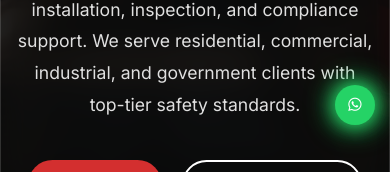
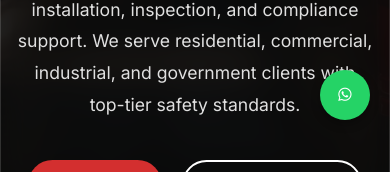
Before and after one commit to yashbp007/mahafirecontrol, a website built with Vite: page index.html in a window 390 px wide. Shown: the part 704-876 px from the top of the page. Built offline with nearby package versions, Linux system fonts and the light colour scheme.

Commit message:
fix: Resolve horizontal overflow and update WhatsApp icon styling

```diff
--- a/src/style.css
+++ b/src/style.css
@@ -24,6 +24,8 @@
 
 html {
   scroll-behavior: smooth;
+  overflow-x: hidden;
+  width: 100%;
 }
 
 body {
@@ -31,6 +33,8 @@ body {
   color: var(--color-text);
   background-color: var(--color-white);
   line-height: 1.6;
+  overflow-x: hidden;
+  width: 100%;
 }
 
 a {
@@ -547,44 +551,34 @@ footer {
 /* WhatsApp Floating Button */
 .whatsapp-float {
   position: fixed;
-  bottom: 20px;
-  right: 20px;
-  width: 50px;
-  height: 50px;
+  bottom: 25px;
+  right: 25px;
+  width: 55px;
+  height: 55px;
   background-color: #25D366;
   color: #FFF;
   border-radius: 50%;
   display: flex;
   align-items: center;
   justify-content: center;
-  font-size: 28px;
+  font-size: 32px;
   box-shadow: 0 4px 10px rgba(0, 0, 0, 0.3);
   z-index: 1000;
-  animation: glow 1.5s infinite alternate;
-  transition: transform 0.3s ease;
+  transition: background-color 0.3s ease;
 }
 
 .whatsapp-float:hover {
-  transform: scale(1.1);
+  background-color: #1ebe57;
   color: #FFF;
-}
-
-@keyframes glow {
-  from {
-    box-shadow: 0 0 10px #25D366, 0 0 20px rgba(37, 211, 102, 0.5);
-  }
-  to {
-    box-shadow: 0 0 20px #25D366, 0 0 30px #25D366, 0 0 40px rgba(37, 211, 102, 0.5);
-  }
 }
 
 /* Mobile Responsiveness for WhatsApp Button */
 @media (max-width: 768px) {
   .whatsapp-float {
-    width: 40px;
-    height: 40px;
-    bottom: 15px;
-    right: 15px;
-    font-size: 24px;
+    width: 50px;
+    height: 50px;
+    bottom: 20px;
+    right: 20px;
+    font-size: 28px;
   }
 }
```
